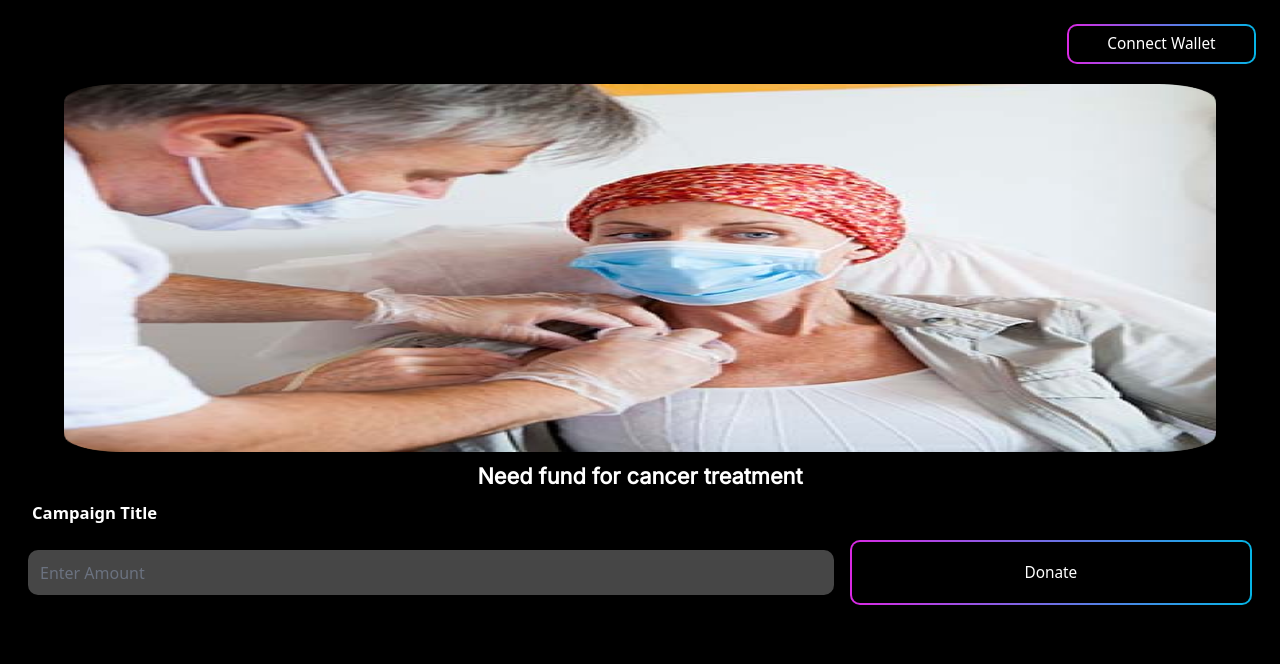
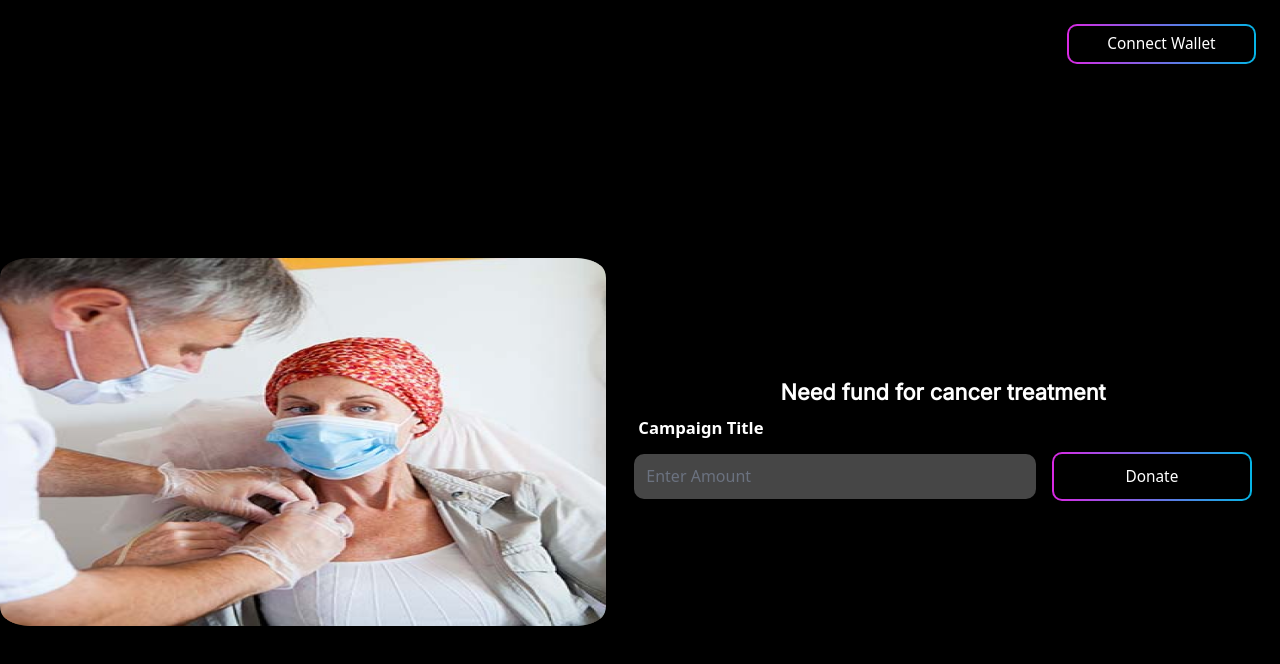
Before and after one commit to PranavPadmanabhan/FundRaiser, a Next.js app: page /campaigns/1 in a window 1280 px wide. Shown: the top 664 px of the page. Built offline with nearby package versions, Linux system fonts and the light colour scheme.

Commit message:
second commit

```diff
--- a/pages/campaigns/[campaignName].jsx
+++ b/pages/campaigns/[campaignName].jsx
@@ -13,7 +13,7 @@ const Campaign = () => {
 
 
   return (
-    <div className='w-screen flex flex-col items-center justify-start h-screen bg-black box-border pt-[30%] sm:pt-0 lg:pt-[5%] scrollbar-hide'>
+    <div className='w-screen flex flex-col sm:flex-row lg:flex-row items-center justify-start h-screen bg-black box-border pt-[30%] sm:pt-0 lg:pt-[5%] scrollbar-hide'>
     <Head>
       <title>Campaign</title>
       <meta name="description" content="All campaigns" />
```
